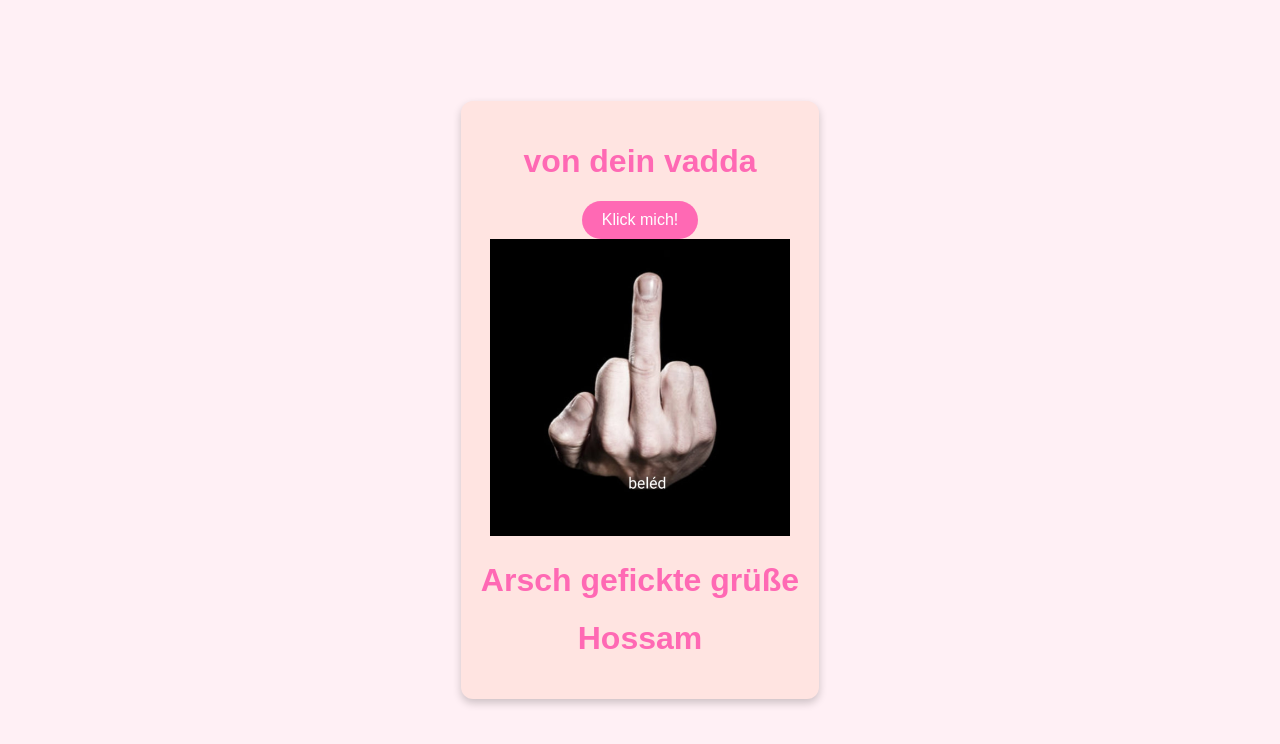
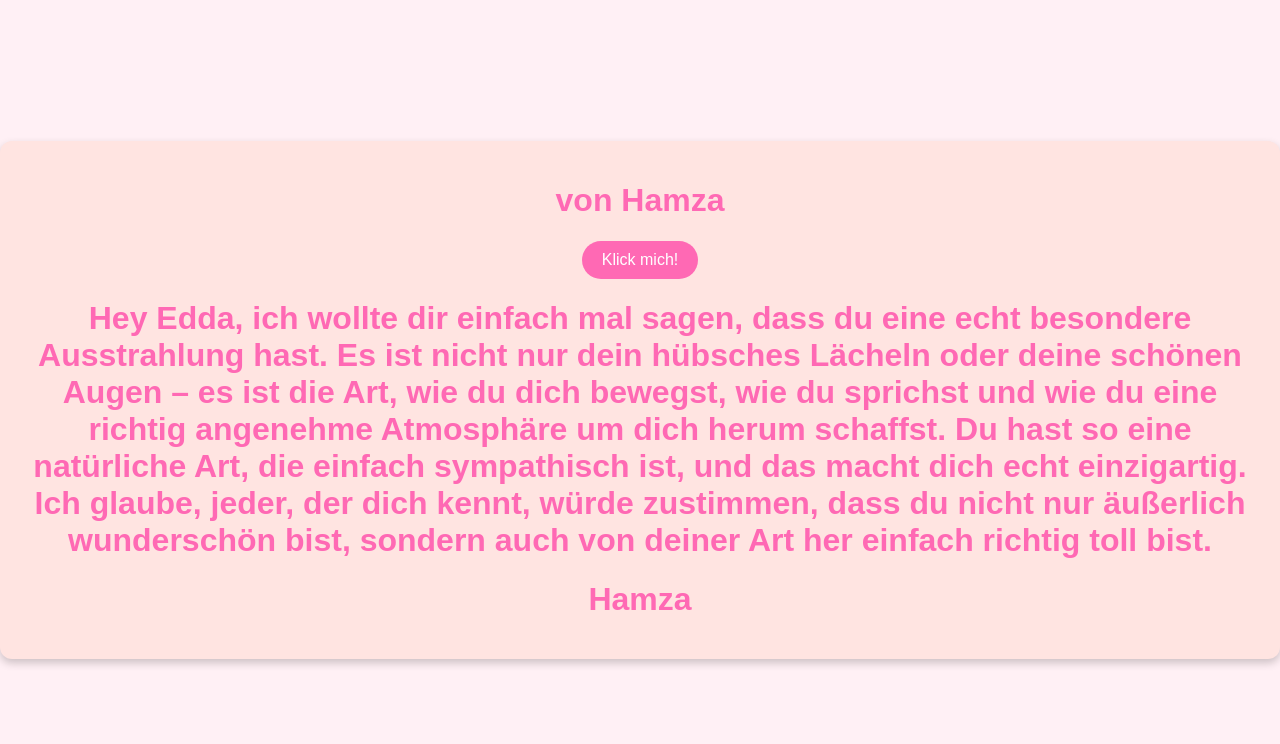
Before and after one commit to hamza20081/klein-kind, a plain HTML site: page index.html in a window 1280 px wide. Both pictures are taken after a click on the button "Klick mich!". Drawn offline with Linux system fonts and the light colour scheme.

Commit message:
Update index.html

```diff
--- a/index.html
+++ b/index.html
@@ -3,21 +3,25 @@
 <head>
     <meta charset="UTF-8">
     <meta name="viewport" content="width=device-width, initial-scale=1.0">
-    <title>hossam</title>
+    <title>Hamza</title>
     <link rel="stylesheet" href="styles.css">
 </head>
 <body>
     <div class="container">
-        <h1>von dein vadda</h1>
+        <h1>von Hamza</h1>
         <button id="revealButton">Klick mich!</button>
 
         <div id="message" class="hidden">
-            <img src="test1.jpg" width="300"/>
-            <h1>Arsch gefickte grüße </h1>
-    	    <h1>Hossam</h1>
+            <h1>Hey Edda, ich wollte dir einfach mal sagen, dass du eine echt besondere Ausstrahlung hast.
+                Es ist nicht nur dein hübsches Lächeln oder deine schönen Augen – es ist die Art, wie du dich bewegst,
+                wie du sprichst und wie du eine richtig angenehme Atmosphäre um dich herum schaffst. Du hast so eine
+                natürliche Art, die einfach sympathisch ist, und das macht dich echt einzigartig. Ich glaube, jeder,
+                der dich kennt, würde zustimmen, dass du nicht nur äußerlich wunderschön bist, sondern auch von
+                deiner Art her einfach richtig toll bist.
+            </h1>
+            <h1>Hamza</h1>
         </div>
     </div>
     <script src="script.js"></script>
-
 </body>
 </html>
```
